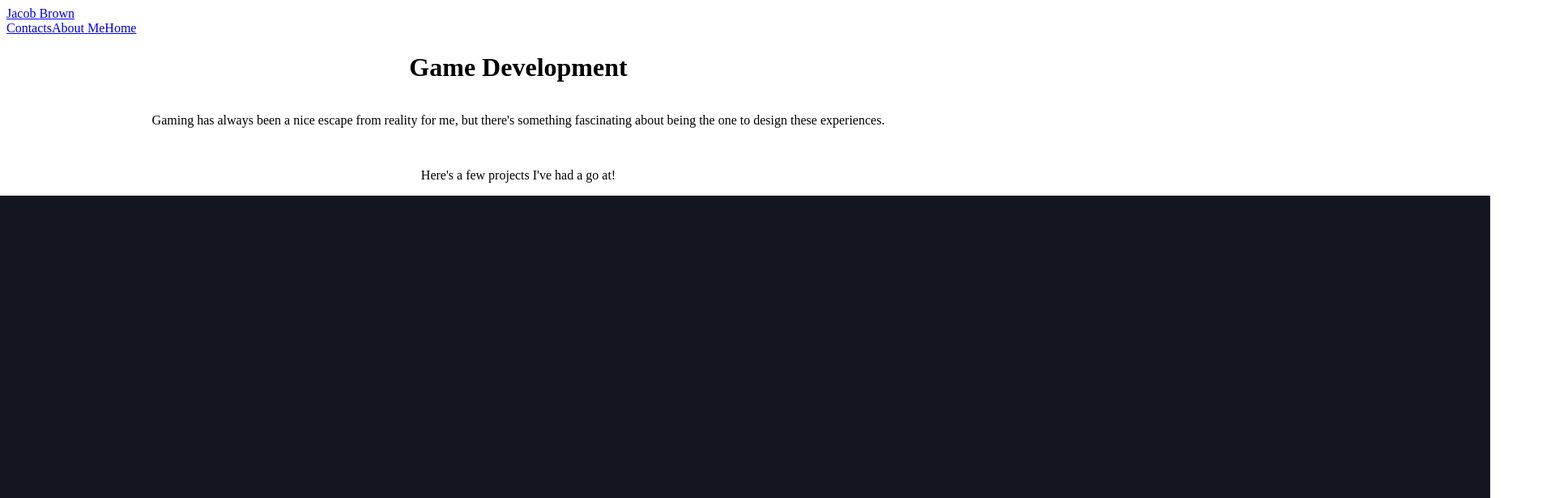
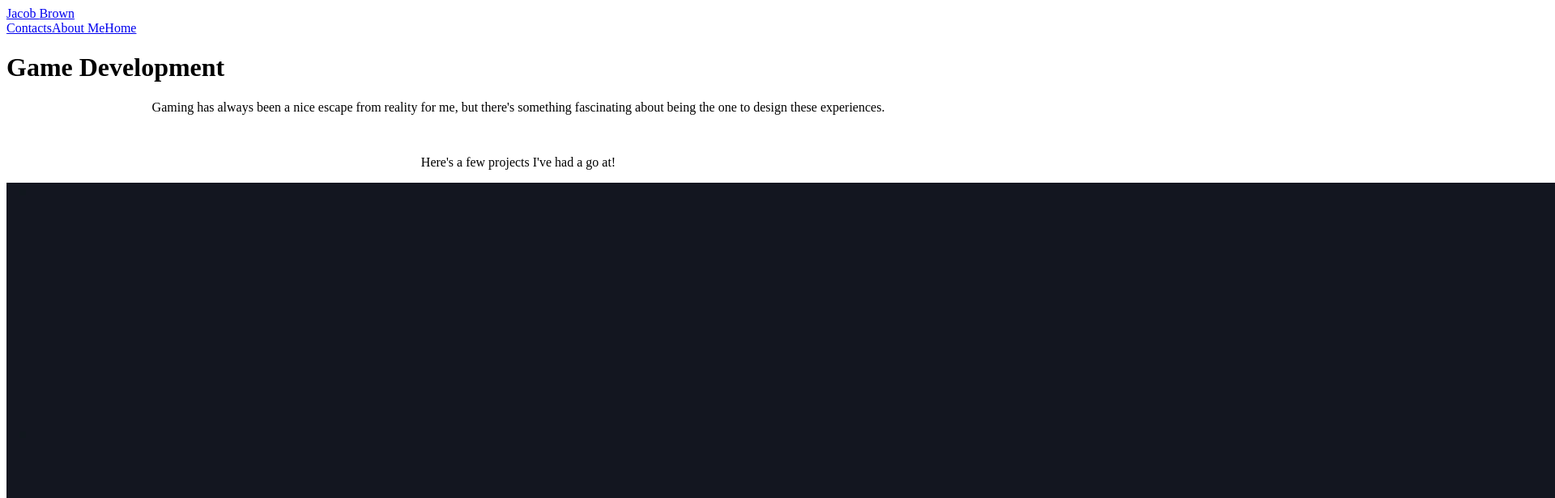
Before and after one commit to jacbn/jacbn.me, a Next.js app: page /gamedev in a window 1280 px wide. Shown: the top 616 px of the page at 81% size, 1920 px wide, since content can reach past the window. Built offline with nearby package versions, Linux system fonts and the light colour scheme.

Commit message:
Remove unnecessary styling import

```diff
--- a/src/pages/gamedev/index.tsx
+++ b/src/pages/gamedev/index.tsx
@@ -1,14 +1,12 @@
 import React from 'react';
 import NavBar from "@/components/navbar";
 import VerticalPane from "@/components/verticalPane";
-
-import bodyStyles from "@/styles/body.module.css";
 
 export default function GameDev() {
     return (
       <>
         <NavBar showName={true} />
-        <main className={bodyStyles.projectHomeContainer}>
+        <main className="projectHomeContainer">
           <h1>Game Development</h1>
           <div style={{textAlign: 'center'}}>
             <p>Gaming has always been a nice escape from reality for me, but there's something fascinating about being the one to design these experiences.</p>
```
